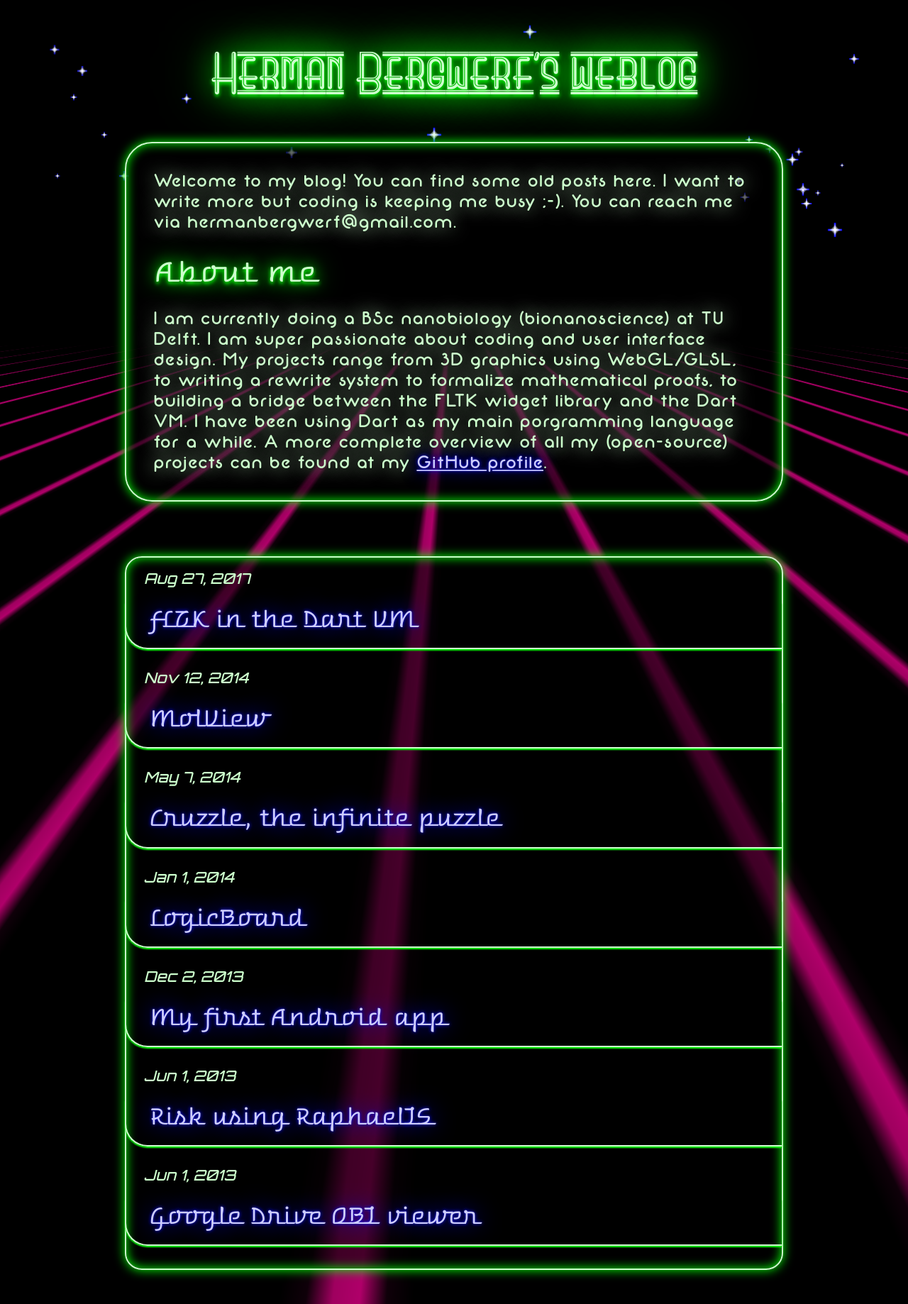
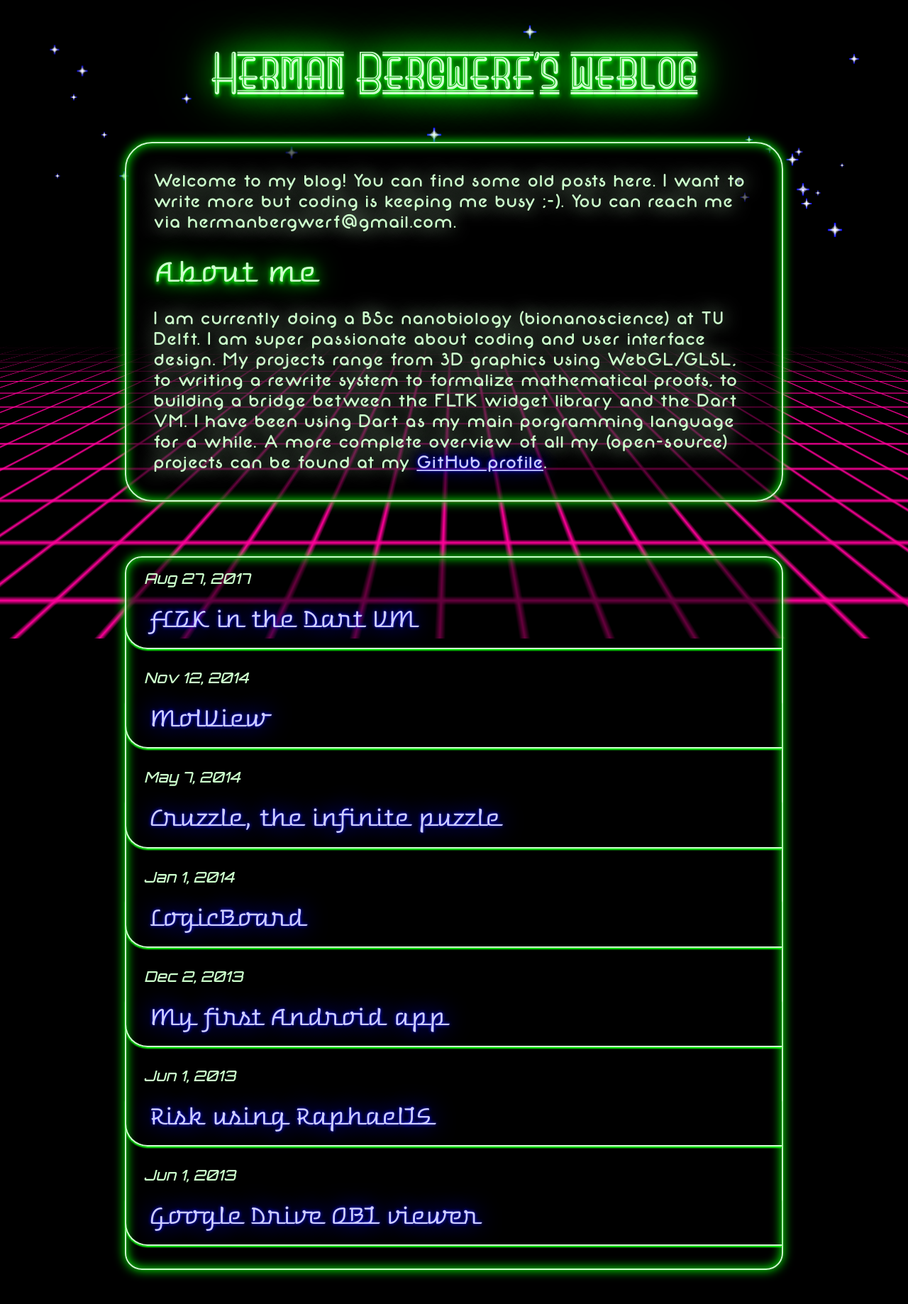
Before and after one commit to bergwerf/retro, a Jekyll site: the page built from index.md, in a window 1280 px wide. Shown: the whole page at 71% size. Built offline with Jekyll 4.4.1, drawn with Linux system fonts in a browser that asks for light colours.

Commit message:
Fix background transform

```diff
--- a/_sass/background.scss
+++ b/_sass/background.scss
@@ -9,10 +9,9 @@
   bottom: 0;
 
   background: url(/assets/bg.png);
-  background-size: 24px 6px;
 
-  // scaleY(2) was added specifically for IE11.
-  transform: perspective(120px) rotateX(70deg) scaleX(4) scaleY(2) translateZ(-100px);
+  transform-origin: bottom;
+  transform: perspective(100px) rotateX(10deg) scale(8);
 
   //animation: grid-forward .3s infinite linear;
 }
```
